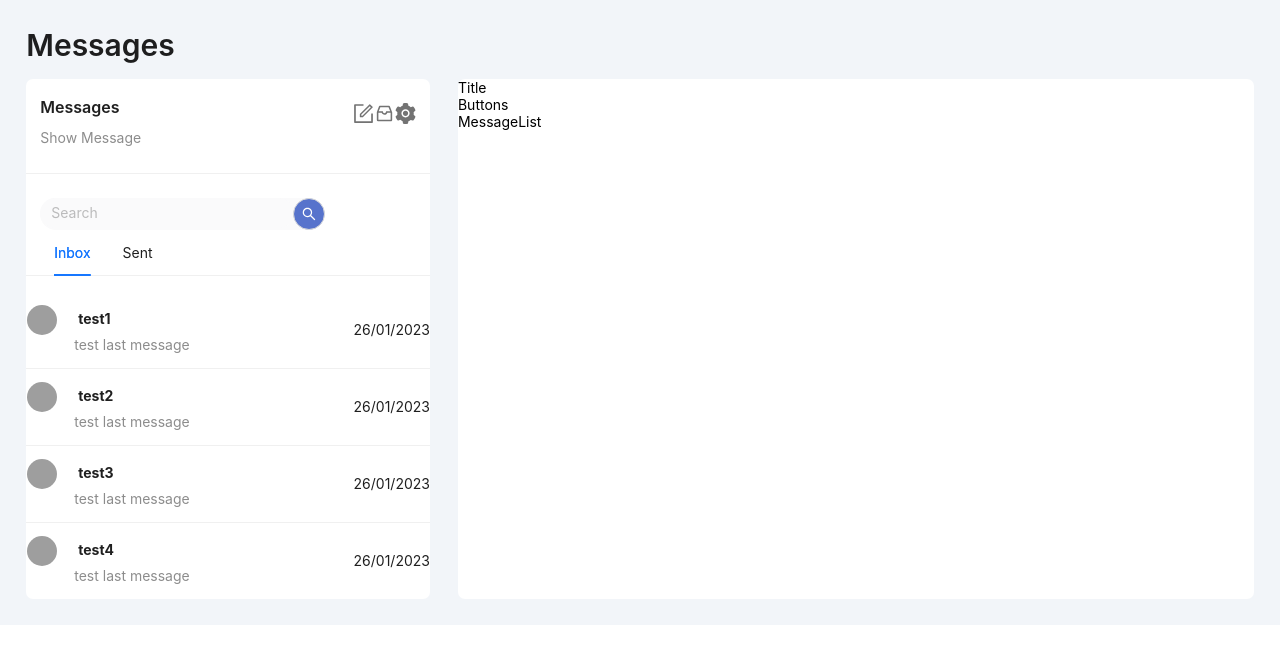
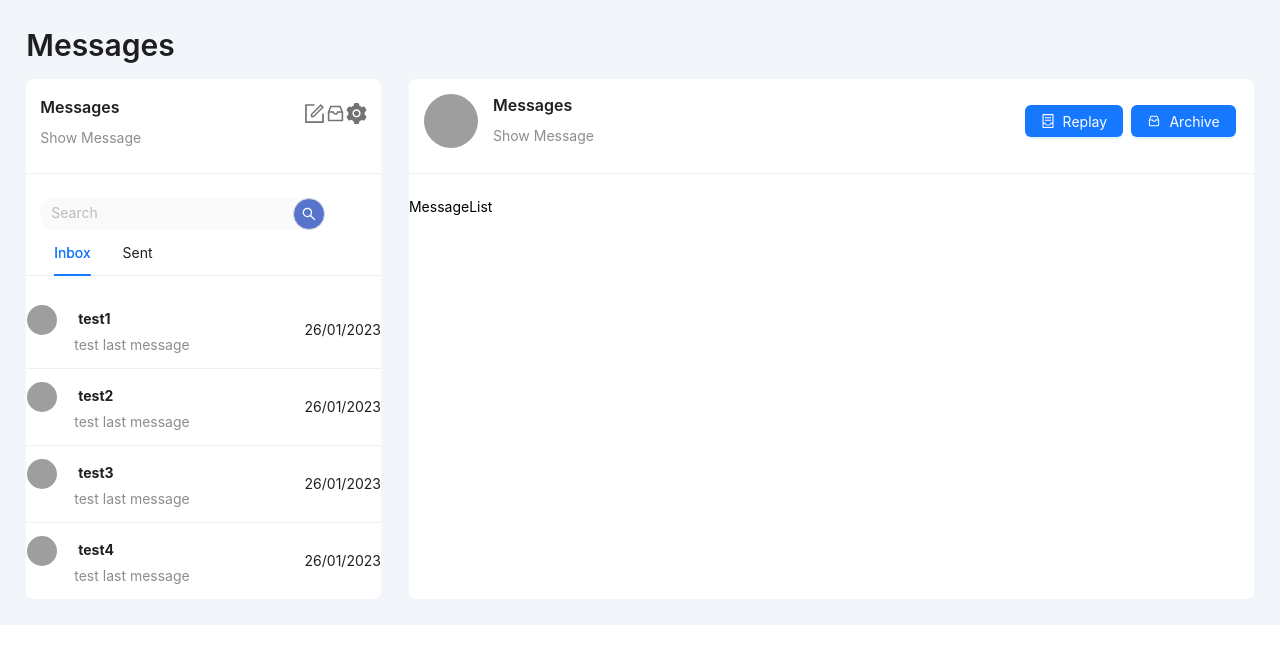
Before and after one commit to rawaneyad/Task5, a React (Create React App) app: page / in a window 1280 px wide. Shown: the top 664 px of the page. Built offline with nearby package versions, Linux system fonts and the light colour scheme; grey boxes are pictures that could not be loaded.

Commit message:
add header main component

```diff
--- a/src/App.js
+++ b/src/App.js
@@ -1,12 +1,12 @@
 import Header from "./component/header/Header";
 import LeftSide from "./component/left side/LeftSide";
 import Main from "./component/main/Main";
-import { Col, Row } from 'antd';
-import './app.css';
+import { Col, Row } from "antd";
+import "./app.css";
 import React, { useState } from "react";
 
 function App() {
-  const [userSelect, setUserSelect] = useState(1)
+  const [userSelect, setUserSelect] = useState(1);
   const [contactList, setContactList] = useState([
     {
       user_id: 1,
@@ -27,7 +27,7 @@ function App() {
       name: "test3",
       last_message: "test last message",
       date: "26/01/2023",
-      image: "https://reqres.in/img/faces/4-image.jpg",
+      image: "https://reqres.in/img/faces/3-image.jpg",
     },
     {
       user_id: 4,
@@ -42,12 +42,15 @@ function App() {
   };
   return (
     <div className="App">
-      <Header/>
+      <Header />
       <Row>
-      <Col flex={2} className='leftSide'><LeftSide contactList={contactList} selectUser={selectUser}/></Col>
-      <Col flex={12}className='main'><Main/></Col>
-    </Row>
-
+        <Col flex={2} className="leftSide">
+          <LeftSide contactList={contactList} selectUser={selectUser} />
+        </Col>
+        <Col flex={12} className="main">
+          <Main />
+        </Col>
+      </Row>
     </div>
   );
 }
--- a/src/App.scss
+++ b/src/App.scss
@@ -14,10 +14,10 @@
       .leftSideHeader {
         display: flex;
         justify-content: space-between;
-        .titleHeader{
+        .titleHeader {
           padding-left: 1em;
         }
-        .iconHeader{
+        .iconHeader {
           margin-right: 1em;
         }
       }
@@ -57,21 +57,41 @@
           }
         }
       }
-      .ant-tabs{
+      .ant-tabs {
         width: 100%;
-        .ant-tabs-nav{
+        .ant-tabs-nav {
           padding-left: 2em;
-          .ant-tabs-tab{
+          .ant-tabs-tab {
             width: 50%;
           }
         }
-        .ant-list-item-meta-title{
+        .ant-list-item-meta-title {
           margin: 4px;
         }
       }
     }
     .main {
       margin-left: 2em;
+      .mainHeader {
+        display: flex;
+        justify-content: space-between;
+        margin-top: 1em;
+        .titleHeader {
+          display: flex;
+          padding-left: 1em;
+          .ant-avatar {
+            margin-right: 1em;
+            height: 4em;
+            width: 4em;
+          }
+        }
+        .buttonHeader {
+          margin-right: 1em;
+          .ant-btn {
+            margin: 0.3em;
+          }
+        }
+      }
     }
   }
 }
--- a/src/app.css
+++ b/src/app.css
@@ -63,4 +63,24 @@
 }
 .App .ant-row .main {
   margin-left: 2em;
+}
+.App .ant-row .main .mainHeader {
+  display: flex;
+  justify-content: space-between;
+  margin-top: 1em;
+}
+.App .ant-row .main .mainHeader .titleHeader {
+  display: flex;
+  padding-left: 1em;
+}
+.App .ant-row .main .mainHeader .titleHeader .ant-avatar {
+  margin-right: 1em;
+  height: 4em;
+  width: 4em;
+}
+.App .ant-row .main .mainHeader .buttonHeader {
+  margin-right: 1em;
+}
+.App .ant-row .main .mainHeader .buttonHeader .ant-btn {
+  margin: 0.3em;
 }/*# sourceMappingURL=App.css.map */
--- a/src/component/main/header/Buttons.js
+++ b/src/component/main/header/Buttons.js
@@ -1,9 +1,17 @@
-import React from 'react'
-
+import React from "react";
+import { Button } from "antd";
+import { InboxOutlined, ContainerOutlined } from "@ant-design/icons";
 const Buttons = () => {
   return (
-    <div>Buttons</div>
-  )
-}
+    <>
+      <Button type="primary" icon={<ContainerOutlined />}>
+        Replay
+      </Button>
+      <Button type="primary" icon={<InboxOutlined />}>
+        Archive
+      </Button>
+    </>
+  );
+};
 
-export default Buttons
+export default Buttons;
--- a/src/component/main/header/Header.js
+++ b/src/component/main/header/Header.js
@@ -1,11 +1,22 @@
-import React from 'react'
-import Buttons from './Buttons'
-import Title from './Title'
+import React from "react";
+import Buttons from "./Buttons";
+import Title from "./Title";
+import { Space, Divider } from "antd";
 
 const Header = () => {
   return (
-    <div><Title/><Buttons/></div>
-  )
-}
+    <div>
+      <Space className="mainHeader" size="small">
+        <div className="titleHeader">
+          <Title />
+        </div>
+        <div className="buttonHeader">
+          <Buttons />
+        </div>
+      </Space>
+      <Divider />
+    </div>
+  );
+};
 
-export default Header
+export default Header;
--- a/src/component/main/header/Title.js
+++ b/src/component/main/header/Title.js
@@ -1,9 +1,21 @@
-import React from 'react'
+import React from "react";
+import { Typography } from "antd";
+import { Avatar } from "antd";
 
-const Title = () => {
+const { Text, Title } = Typography;
+
+const TitleMain = () => {
   return (
-    <div>Title</div>
-  )
-}
+    <>
+      <div>
+        <Avatar src="https://reqres.in/img/faces/5-image.jpg" />
+      </div>
+      <div>
+        <Title level={5}>Messages</Title>
+        <Text type="secondary">Show Message</Text>
+      </div>
+    </>
+  );
+};
 
-export default Title
+export default TitleMain;
```
Also changed, not shown: 1 other file (tests, documents, lock files or other folders).
